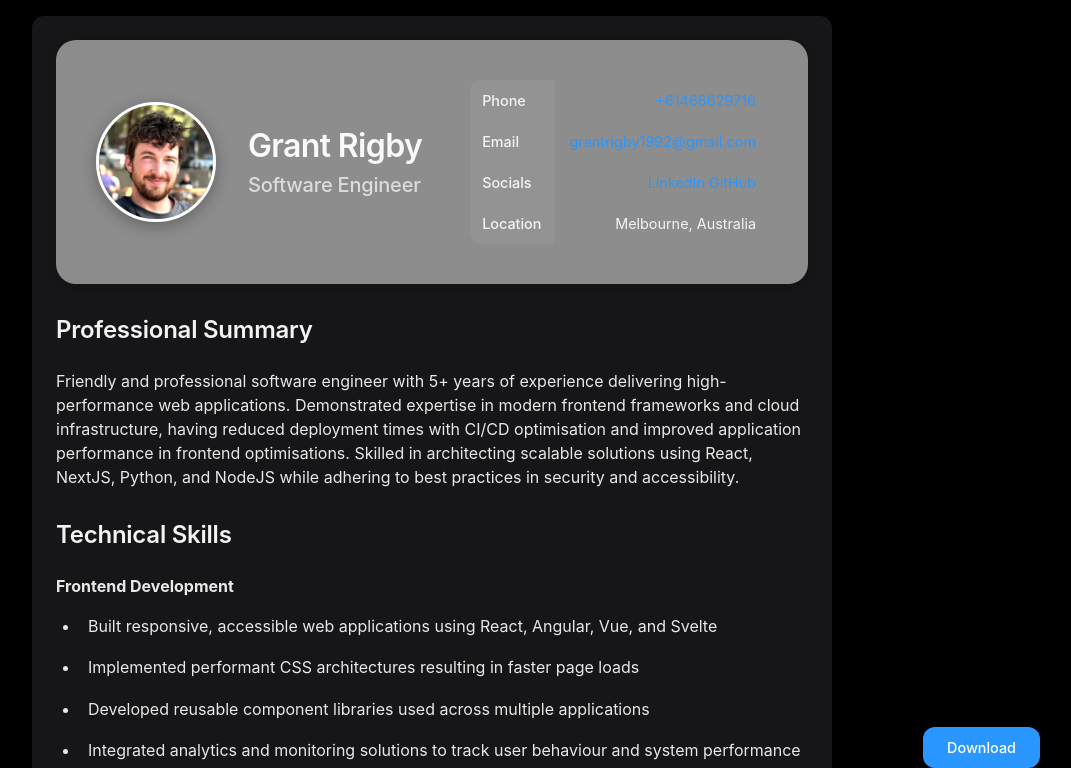
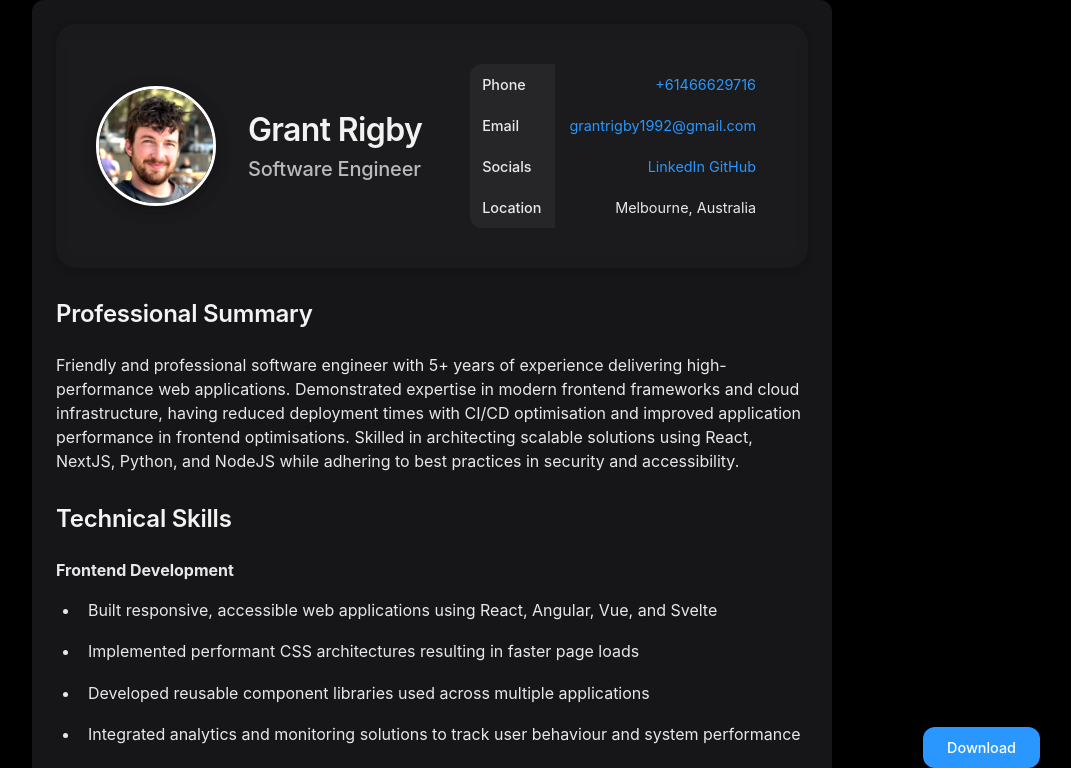
Before and after one commit to grantis/grantis.github.io, a plain HTML site: page index.html in a window 1280 px wide. Both pictures are taken after a click on the picture 364 px from the left and 162 px from the top of the page. Shown: the top 768 px of the page, without its empty margins (208-1279 px from the left). Drawn offline with Linux system fonts and the light colour scheme.

Commit message:
update-resume-style

```diff
--- a/styles/index.css
+++ b/styles/index.css
@@ -1,3 +1,49 @@
+:root {
+    /* Colors */
+    --color-text: rgb(55, 53, 47);
+    --color-text-secondary: rgba(55, 53, 47, 0.8);
+    --color-text-tertiary: rgba(55, 53, 47, 0.6);
+    --color-background: #f5f5f7;
+    --color-white: #fff;
+    --color-link: #0066CC;
+    --color-link-hover: #0044AA;
+    --color-link-dark: #2997FF;
+    --color-link-hover-dark: #47A2FF;
+
+    /* Typography */
+    --font-sans: ui-sans-serif, -apple-system, BlinkMacSystemFont, "Segoe UI Variable Display", "Segoe UI", Helvetica, "Apple Color Emoji", Arial, sans-serif;
+    --font-mono: "SFMono-Regular", Menlo, Consolas, "PT Mono", "Liberation Mono", Courier, monospace;
+    --font-size-xs: 0.85rem;
+    --font-size-sm: 0.9rem;
+    --font-size-base: 1rem;
+    --font-size-lg: 1.25rem;
+    --font-size-xl: 1.5rem;
+    --font-size-2xl: 1.875rem;
+    --font-size-3xl: 2rem;
+
+    /* Spacing */
+    --spacing-xs: 0.5rem;
+    --spacing-sm: 0.75rem;
+    --spacing-base: 1rem;
+    --spacing-lg: 1.5rem;
+    --spacing-xl: 2rem;
+    --spacing-2xl: 2.5rem;
+
+    /* Effects */
+    --shadow-sm: 0 4px 12px rgba(0, 0, 0, 0.05);
+    --shadow-md: 0 8px 24px rgba(0, 0, 0, 0.08);
+    --shadow-lg: 0 12px 36px rgba(0, 0, 0, 0.1);
+    --shadow-sm-dark: 0 2px 8px rgba(0, 0, 0, 0.2);
+    --shadow-md-dark: 0 4px 16px rgba(0, 0, 0, 0.3);
+    --shadow-lg-dark: 0 8px 24px rgba(0, 0, 0, 0.4);
+    --blur-sm: blur(10px);
+    --blur-md: blur(20px);
+    --blur-lg: blur(30px);
+    --transition-base: all 0.3s ease;
+    --radius-sm: 12px;
+    --radius-md: 20px;
+}
+
 /* Base Styles */
 html {
     -webkit-print-color-adjust: exact;
@@ -78,7 +124,6 @@ h3 { font-size: 1.25rem; margin-top: 1.25rem; }
     align-items: center;
     gap: 3rem;
     padding: 2.5rem;
-    background: rgba(255, 255, 255, 0.5);
     backdrop-filter: blur(10px);
     -webkit-backdrop-filter: blur(10px);
     border-radius: 20px;
@@ -216,13 +261,61 @@ ul {
     to { opacity: 1; }
 }
 
-/* Media Queries */
-@media only screen {
-    body {
-        margin: 1em;
-    }
+/* Dark Mode Styles - Keep these before media queries */
+.dark-mode {
+    background: #000;
 }
 
+.dark-mode .page {
+    background: rgba(28, 28, 30, 0.8);
+    box-shadow: var(--shadow-lg-dark);
+    color: rgba(255, 255, 255, 0.9);
+}
+
+.dark-mode .header-container {
+    background: rgba(28, 28, 30, 0.5);
+    box-shadow: var(--shadow-sm-dark);
+}
+
+.dark-mode .profile-image {
+    border-color: white;
+    box-shadow: var(--shadow-md-dark);
+}
+
+.dark-mode .page-title,
+.dark-mode h1,
+.dark-mode h2,
+.dark-mode h3 {
+    color: rgba(255, 255, 255, 0.95);
+}
+
+.dark-mode .page-title.role {
+    color: rgba(255, 255, 255, 0.7);
+}
+
+.dark-mode .simple-table th,
+.dark-mode .simple-table td {
+    color: rgba(255, 255, 255, 0.9);
+}
+
+.dark-mode .simple-table-header-color {
+    background: rgba(255, 255, 255, 0.05);
+}
+
+.dark-mode .bulleted-list li::before {
+    color: rgba(255, 255, 255, 0.6);
+}
+
+.dark-mode a,
+.dark-mode a:visited {
+    color: var(--color-link-dark);
+}
+
+.dark-mode a:hover {
+    color: var(--color-link-hover-dark);
+}
+
+/* Consolidated Media Queries */
 @media screen and (max-width: 768px) {
     /* Typography adjustments */
     .page-title { font-size: 2rem; }
@@ -264,83 +357,27 @@ ul {
         max-width: none;
     }
 
+    /* Table adjustments */
+    .simple-table {
+        font-size: 0.85rem;
+    }
+
     .simple-table th,
     .simple-table td {
-        padding: 0.75rem;
+        padding: 0.5rem;
+        white-space: nowrap;
+    }
+
+    /* Download button adjustments */
+    .download-pdf {
+        bottom: 1rem;
+        right: 1rem;
+        padding: 0.6rem 1.2rem;
+        font-size: var(--font-size-xs);
     }
 }
 
-/* Dark Mode Styles */
-.dark-mode {
-    background: #000;
-}
-
-.dark-mode .page {
-    background: rgba(28, 28, 30, 0.8);
-    box-shadow: 0 2px 12px rgba(0, 0, 0, 0.3);
-    color: rgba(255, 255, 255, 0.9);
-}
-
-.dark-mode .profile-image {
-    border-color: white;
-    box-shadow: 0 4px 12px rgba(0, 0, 0, 0.3);
-}
-
-.dark-mode .page-title,
-.dark-mode h1,
-.dark-mode h2,
-.dark-mode h3 {
-    color: rgba(255, 255, 255, 0.95);
-}
-
-.dark-mode .page-title.role {
-    color: rgba(255, 255, 255, 0.7);
-}
-
-.dark-mode .simple-table th,
-.dark-mode .simple-table td {
-    color: rgba(255, 255, 255, 0.9);
-}
-
-.dark-mode .simple-table-header-color {
-    background: rgba(255, 255, 255, 0.05);
-}
-
-.dark-mode .bulleted-list li::before {
-    color: rgba(255, 255, 255, 0.6);
-}
-
-.dark-mode a,
-.dark-mode a:visited {
-    color: #2997FF;
-}
-
-.dark-mode a:hover {
-    color: #47A2FF;
-}
-
-/* Adjust dark mode transitions */
-.page,
-.profile-image,
-.simple-table,
-a,
-h1, h2, h3,
-.page-title,
-.page-title.name,
-.page-title.role,
-.simple-table th,
-.simple-table td {
-    transition: all 0.3s ease;
-}
-
-/* Accessibility */
-@media (prefers-reduced-motion: reduce) {
-    .page {
-        animation: none;
-        opacity: 1;
-    }
-}
-
+/* Consolidated Print Styles */
 @media print {
     @page {
         size: A4;
@@ -378,17 +415,29 @@ h1, h2, h3,
         -webkit-print-color-adjust: exact !important;
     }
 
-    /* Hide elements not needed in print */
+    /* Table styles */
+    .contact-section {
+        width: 100%;
+    }
+
+    .simple-table {
+        page-break-inside: avoid;
+        width: 100%;
+    }
+
+    .simple-table th,
+    .simple-table td {
+        padding: 0.5rem 1rem;
+        white-space: nowrap;
+    }
+
+    /* Hide download button */
     .download-pdf {
         display: none !important;
     }
 
-    /* Ensure dark mode doesn't affect printing */
-    .dark-mode {
-        background: none !important;
-        color: rgb(55, 53, 47) !important;
-    }
-
+    /* Dark mode print overrides */
+    .dark-mode,
     .dark-mode .page,
     .dark-mode .header-container,
     .dark-mode .page-title,
@@ -410,16 +459,6 @@ h1, h2, h3,
         -webkit-print-color-adjust: exact !important;
         color-adjust: exact !important;
         print-color-adjust: exact !important;
-    }
-}
-
-/* Mobile adjustments for download button */
-@media screen and (max-width: 768px) {
-    .download-pdf {
-        bottom: 1rem;
-        right: 1rem;
-        padding: 0.6rem 1.2rem;
-        font-size: 0.85rem;
     }
 }
 
@@ -540,30 +579,6 @@ h1, h2, h3,
     }
 }
 
-/* Mobile adjustments */
-@media screen and (max-width: 768px) {
-    .header-container {
-        flex-direction: column;
-        padding: 1.5rem;
-        gap: 2rem;
-        align-items: flex-start;
-    }
-
-    .contact-section {
-        width: 100%;
-    }
-
-    .simple-table {
-        font-size: 0.85rem;
-    }
-
-    .simple-table th,
-    .simple-table td {
-        padding: 0.5rem;
-        white-space: nowrap;
-    }
-}
-
 /* PDF-specific styles */
 .generating-pdf .profile-image {
     width: 60px !important;
```
